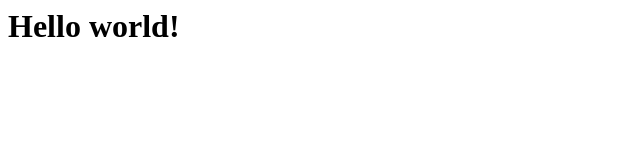
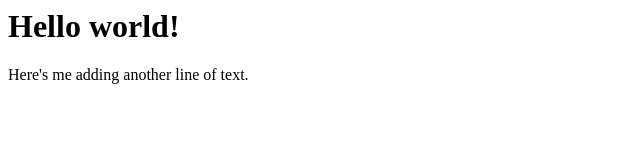
Before and after one commit to Kinudin/kinudin.github.com, a plain HTML site: page index.html in a window 1280 px wide. Shown: the whole page, without its empty margins (0-640 px from the left). Drawn offline with Linux system fonts and the light colour scheme.

Commit message:
Update index.html

```diff
--- a/index.html
+++ b/index.html
@@ -4,5 +4,6 @@
 </head>
 <body>
 <h1> Hello world! </h1>
+<p> Here's me adding another line of text.</p>
 </body>
 </html>
```
